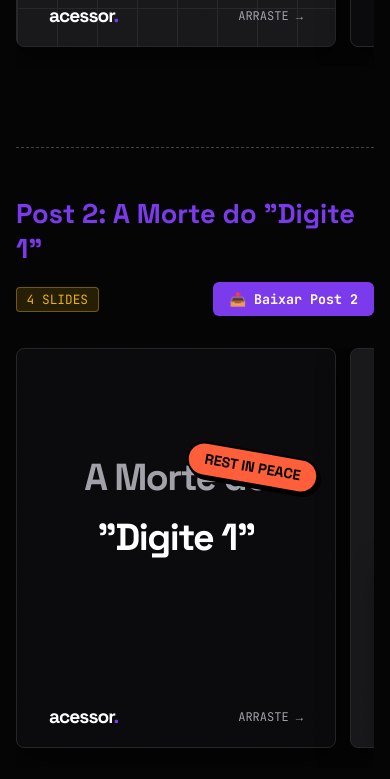
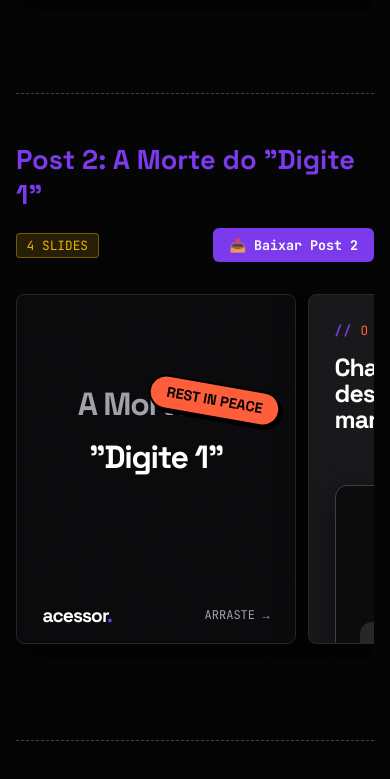
Before and after one commit to seafeetstarken/acessordigital-v1, a plain HTML site: page previewposts.html in a window 390 px wide. Shown: the part 756-1535 px from the top of the page. Drawn offline with nearby package versions, Linux system fonts and the light colour scheme.

Commit message:
fix: reduz escala do preview dos posts

```diff
--- a/previewposts.html
+++ b/previewposts.html
@@ -81,15 +81,15 @@
     /* ── CAROUSEL GRID ── */
     .carousel-wrapper {
       display: flex;
-      gap: 0.9rem;
+      gap: 0.75rem;
       overflow-x: auto;
-      padding-bottom: 1.25rem;
+      padding-bottom: 1rem;
     }
 
     /* ── SLIDE (4:5 Ratio - 1080x1350 scaled to 400x500 for grid view) ── */
     .slide {
-      width: 420px;
-      height: 525px;
+      width: 360px;
+      height: 450px;
       background: var(--bg-pure);
       border: 1px solid var(--border-subtle);
       border-radius: 8px;
@@ -118,7 +118,7 @@
 
     /* ── CONTENT LAYOUT ── */
     .s-content {
-      padding: 2.2rem 2rem;
+      padding: 1.7rem 1.6rem;
       flex-grow: 1;
       display: flex;
       flex-direction: column;
@@ -131,14 +131,14 @@
 
     .s-title {
       font-family: var(--font-display);
-      font-size: 2.35rem;
+      font-size: 2rem;
       font-weight: 800;
       line-height: 1.05;
       letter-spacing: -0.04em;
       color: var(--text-pure);
       margin-bottom: 1.25rem;
     }
-    .s-title.huge { font-size: 2.95rem; }
+    .s-title.huge { font-size: 2.45rem; }
     .s-title span.violet { color: var(--accent-primary); }
     .s-title span.coral { color: var(--accent-coral); }
     .s-title span.yellow { color: var(--accent-yellow); }
@@ -146,7 +146,7 @@
 
     .s-text {
       font-family: var(--font-body);
-      font-size: 1.03rem;
+      font-size: 0.92rem;
       color: var(--text-main);
       line-height: 1.5;
       font-weight: 500;
@@ -155,7 +155,7 @@
 
     .s-number {
       font-family: var(--font-display);
-      font-size: 4.25rem;
+      font-size: 3.5rem;
       font-weight: 800;
       color: var(--accent-coral);
       line-height: 1;
@@ -165,7 +165,7 @@
 
     /* ── FOOTER ── */
     .s-footer {
-      padding: 1.1rem 2rem;
+      padding: 0.95rem 1.6rem;
       border-top: 1px solid rgba(255,255,255,0.05);
       display: flex;
       justify-content: space-between;
@@ -427,14 +427,14 @@
     @media (max-width: 900px) {
       body { padding: 1rem; }
       .slide {
-        width: 320px;
-        height: 400px;
+        width: 280px;
+        height: 350px;
       }
       .s-title {
-        font-size: 1.8rem;
+        font-size: 1.55rem;
       }
       .s-title.huge {
-        font-size: 2.35rem;
+        font-size: 2rem;
       }
       .feed-preview-panel {
         padding: 1rem;
```
